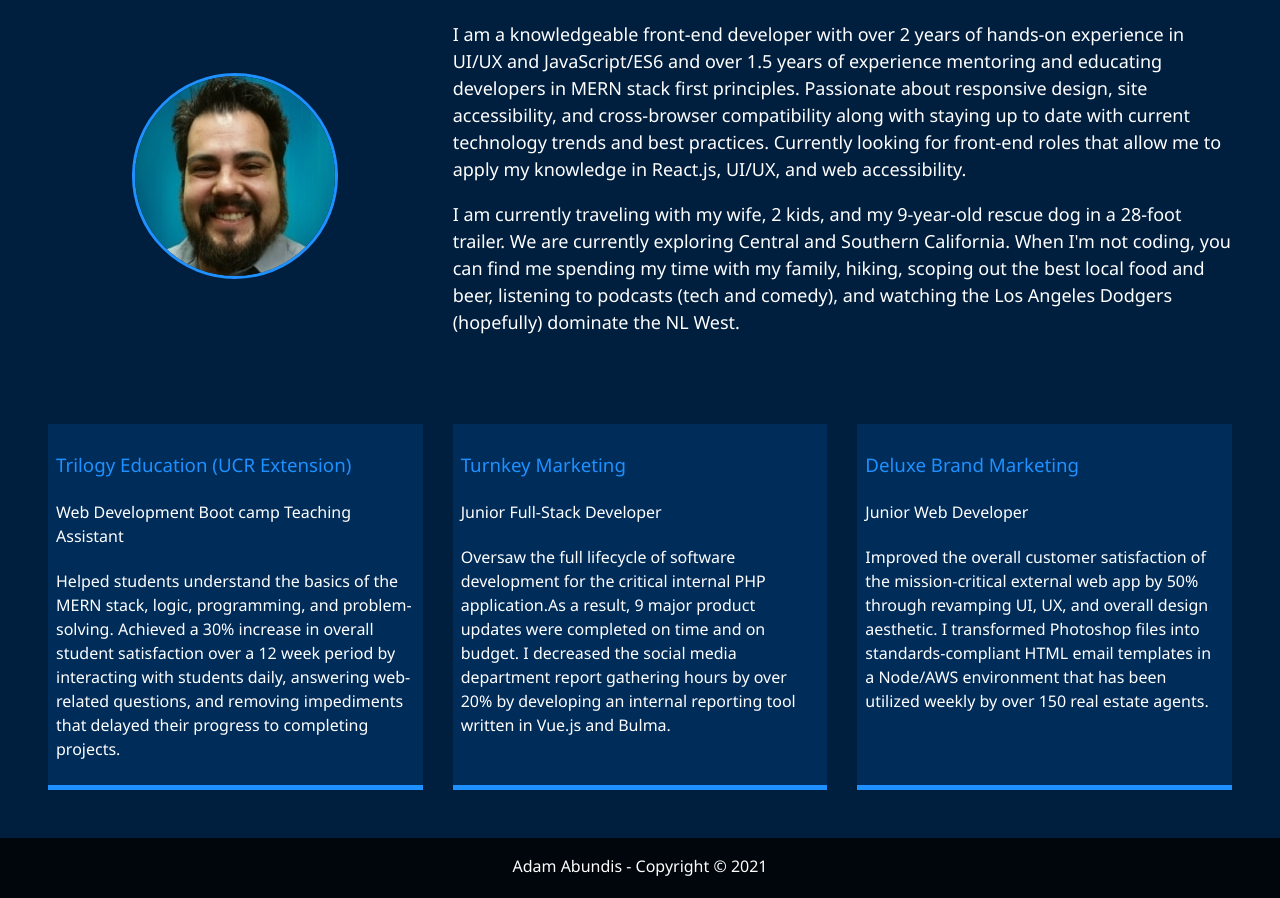
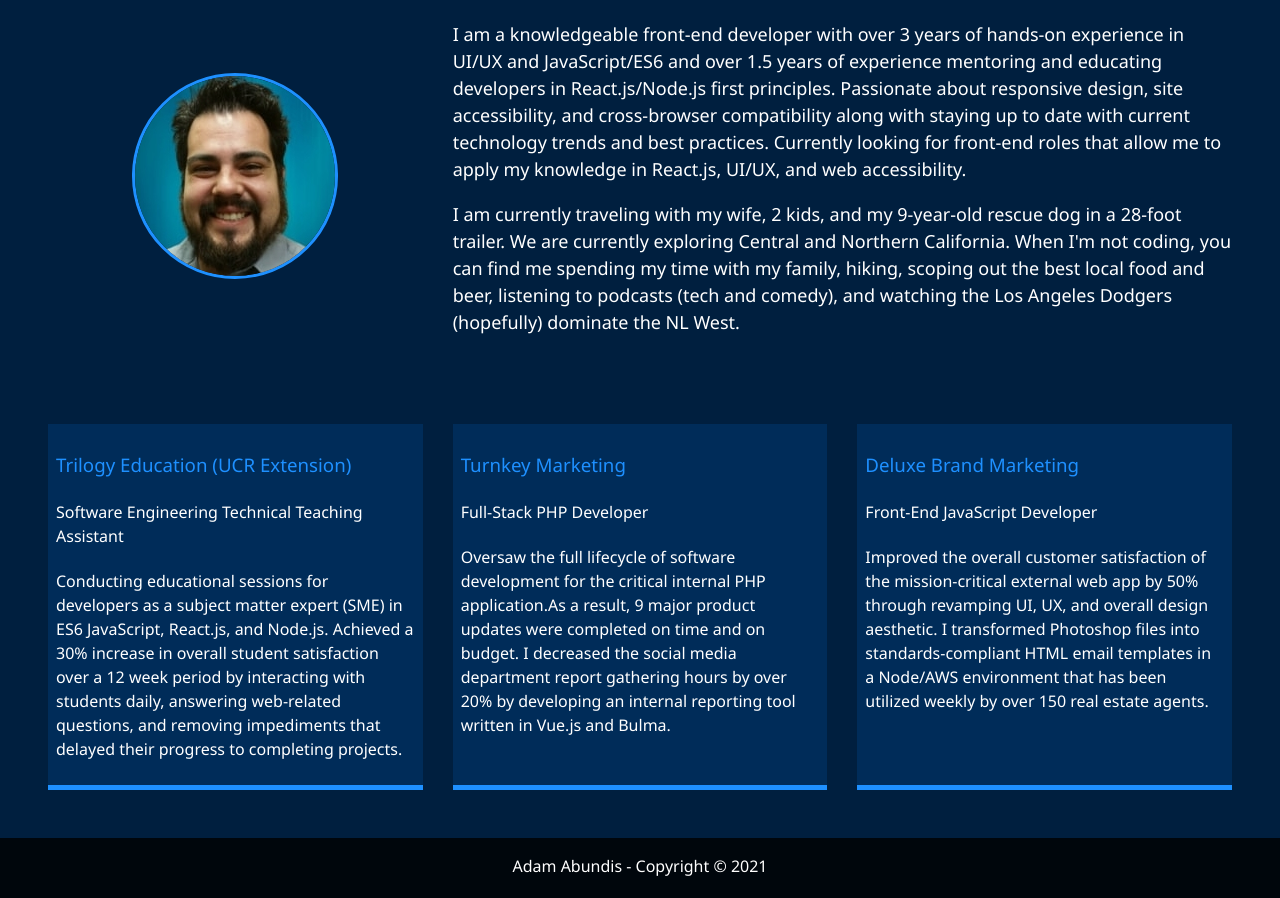
Before and after one commit to abuna1985/dev-portfolio, a website: page dist/about.html in a window 1280 px wide. Shown: the part 336-1234 px from the top of the page. Drawn offline with Linux system fonts and the light colour scheme.

Commit message:
Update bio & job title/description

```diff
--- a/dist/about.html
+++ b/dist/about.html
@@ -82,29 +82,29 @@
           </div>
           <div class="bio">
             <p class="bio__text">
-              I am a knowledgeable front-end developer with over 2 years of hands-on experience in UI/UX and JavaScript/ES6 and over 1.5 years of experience mentoring and educating developers in MERN stack first principles. Passionate about responsive design, site accessibility, and cross-browser compatibility along with staying up to date with current technology trends and best practices. Currently looking for front-end roles that allow me to apply my knowledge in React.js, UI/UX, and web accessibility.
+              I am a knowledgeable front-end developer with over 3 years of hands-on experience in UI/UX and JavaScript/ES6 and over 1.5 years of experience mentoring and educating developers in React.js/Node.js first principles. Passionate about responsive design, site accessibility, and cross-browser compatibility along with staying up to date with current technology trends and best practices. Currently looking for front-end roles that allow me to apply my knowledge in React.js, UI/UX, and web accessibility.
             </p>
             <p class="bio__text">
-              I am currently traveling with my wife, 2 kids, and my 9-year-old rescue dog in a 28-foot trailer. We are currently exploring Central and Southern California. When I'm not coding, you can find me spending my time with my family, hiking, scoping out the best local food and beer, listening to podcasts (tech and comedy), and watching the Los Angeles Dodgers (hopefully) dominate the NL West.
+              I am currently traveling with my wife, 2 kids, and my 9-year-old rescue dog in a 28-foot trailer. We are currently exploring Central and Northern California. When I'm not coding, you can find me spending my time with my family, hiking, scoping out the best local food and beer, listening to podcasts (tech and comedy), and watching the Los Angeles Dodgers (hopefully) dominate the NL West.
             </p>
           </div>
           <div class="job job--1">
             <h3 class="job__title">Trilogy Education (UCR Extension)</h3>
-            <h4 class="job__subtitle">Web Development Boot camp Teaching Assistant</h4>
+            <h4 class="job__subtitle">Software Engineering Technical Teaching Assistant</h4>
             <p>
-              Helped students understand the basics of the MERN stack, logic, programming, and problem-solving. Achieved a 30% increase in overall student satisfaction over a 12 week period by interacting with students daily, answering web-related questions, and removing impediments that delayed their progress to completing projects.
+              Conducting educational sessions for developers as a subject matter expert (SME) in ES6 JavaScript, React.js, and Node.js. Achieved a 30% increase in overall student satisfaction over a 12 week period by interacting with students daily, answering web-related questions, and removing impediments that delayed their progress to completing projects.
             </p>
           </div>
           <div class="job job--2">
             <h3 class="job__title">Turnkey Marketing</h3>
-            <h4 class="job__subtitle">Junior Full-Stack Developer</h4>
+            <h4 class="job__subtitle">Full-Stack PHP Developer</h4>
             <p>
               Oversaw the full lifecycle of software development for the critical internal PHP application.As a result, 9 major product updates were completed on time and on budget. I decreased the social media department report gathering hours by over 20% by developing an internal reporting tool written in Vue.js and Bulma.
             </p>
           </div>
           <div class="job job--3">
             <h3 class="job__title">Deluxe Brand Marketing</h3>
-            <h4 class="job__subtitle">Junior Web Developer</h4>
+            <h4 class="job__subtitle">Front-End JavaScript Developer</h4>
             <p>
               Improved the overall customer satisfaction of the mission-critical external web app by 50% through revamping UI, UX, and overall design aesthetic. I transformed Photoshop files into standards-compliant HTML email templates in a Node/AWS environment that has been utilized weekly by over 150 real estate agents.
             </p>
```
